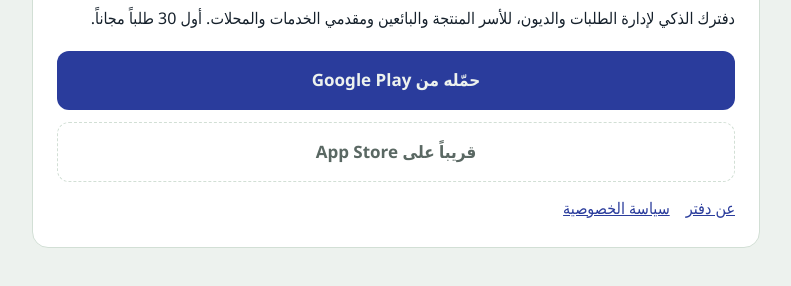
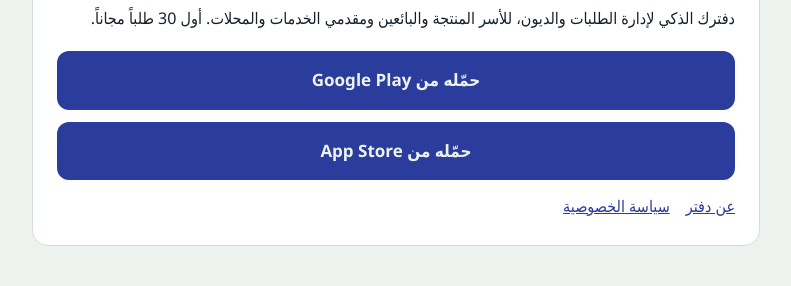
Before and after one commit to XeXe702/xexe702.github.io, a plain HTML site: page app/index.html in a window 1280 px wide. Shown: the part 148-434 px from the top of the page, without its empty margins (244-1035 px from the left). Drawn offline with Linux system fonts and the light colour scheme.

Commit message:
Update index.html

```diff
--- a/app/index.html
+++ b/app/index.html
@@ -17,7 +17,7 @@
   // One link for ads: opens the right store for the phone it is opened on.
   // Fill APP_STORE once Daftar is live on the App Store.
   var PLAY = 'https://play.google.com/store/apps/details?id=com.daftarseller.daftar';
-  var APP_STORE = '';
+  var APP_STORE = 'https://apps.apple.com/app/id6831971869';
   var ua = navigator.userAgent || '';
   var ios = /iPhone|iPad|iPod/i.test(ua) || (/Macintosh/.test(ua) && navigator.maxTouchPoints > 1);
   var android = /Android/i.test(ua);
```
